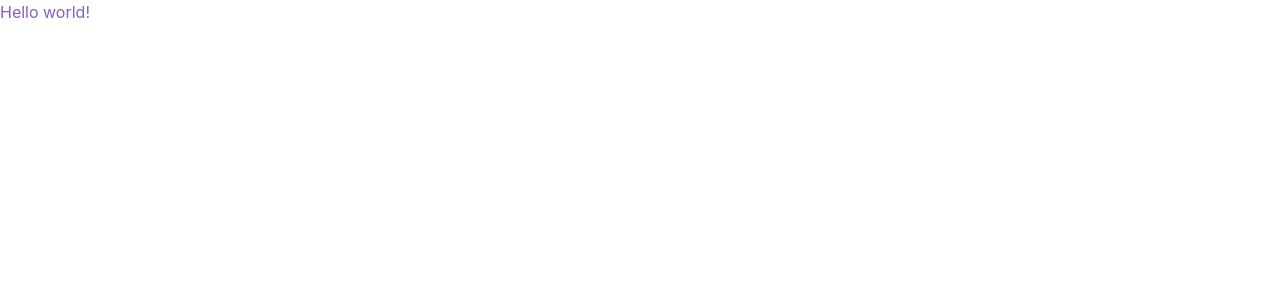
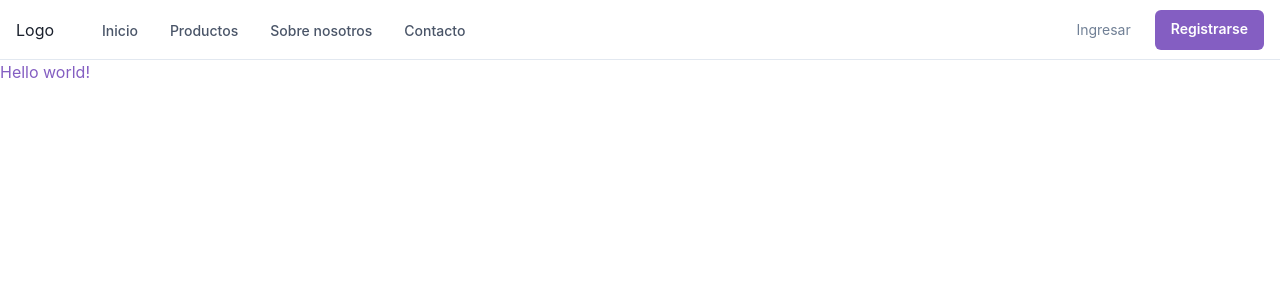
Before and after one commit to Gibbsforce/carloschavez, a React (Vite) app in the folder client/: page / in a window 1280 px wide. Shown: the top 300 px of the page. Built offline with nearby package versions, Linux system fonts and the light colour scheme.

Commit message:
headeer added

```diff
--- a/client/package.json
+++ b/client/package.json
@@ -9,6 +9,7 @@
     "preview": "vite preview"
   },
   "dependencies": {
+    "@chakra-ui/icons": "^2.0.11",
     "@chakra-ui/react": "^2.3.6",
     "@emotion/react": "^11.10.4",
     "@emotion/styled": "^11.10.4",
--- a/client/src/App.jsx
+++ b/client/src/App.jsx
@@ -1,10 +1,13 @@
 // chakra test
 import { Box } from "@chakra-ui/react"
+// Components
+import Header from "./components/Header"
 // Routing
 import { BrowserRouter as Router, Routes, Route } from "react-router-dom"
 const App = () => {
   return (
     <Router>
+      <Header />
       <Routes>
         <Route path="/" element={<Box color="primary">Hello world!</Box>} />
       </Routes>
--- /dev/null
+++ b/client/src/components/Header/Index.jsx
@@ -0,0 +1,258 @@
+import {
+  Box,
+  Flex,
+  Text,
+  IconButton,
+  Button,
+  Stack,
+  Collapse,
+  Icon,
+  Link,
+  Popover,
+  PopoverTrigger,
+  PopoverContent,
+  useColorModeValue,
+  useBreakpointValue,
+  useDisclosure,
+} from "@chakra-ui/react"
+import {
+  HamburgerIcon,
+  CloseIcon,
+  ChevronDownIcon,
+  ChevronRightIcon,
+} from "@chakra-ui/icons"
+import { NAV_ITEMS } from "../../utils/navbarItems"
+export default function WithSubnavigation() {
+  const { isOpen, onToggle } = useDisclosure()
+
+  return (
+    <Box>
+      <Flex
+        bg={useColorModeValue("white", "gray.800")}
+        color={useColorModeValue("gray.600", "white")}
+        minH={"60px"}
+        py={{ base: 2 }}
+        px={{ base: 4 }}
+        borderBottom={1}
+        borderStyle={"solid"}
+        borderColor={useColorModeValue("gray.200", "gray.900")}
+        align={"center"}
+      >
+        <Flex
+          flex={{ base: 1, md: "auto" }}
+          ml={{ base: -2 }}
+          display={{ base: "flex", md: "none" }}
+        >
+          <IconButton
+            onClick={onToggle}
+            icon={
+              isOpen ? <CloseIcon w={3} h={3} /> : <HamburgerIcon w={5} h={5} />
+            }
+            variant={"ghost"}
+            aria-label={"Toggle Navigation"}
+          />
+        </Flex>
+        <Flex flex={{ base: 1 }} justify={{ base: "center", md: "start" }}>
+          <Text
+            textAlign={useBreakpointValue({ base: "center", md: "left" })}
+            fontFamily={"heading"}
+            color={useColorModeValue("gray.800", "white")}
+          >
+            Logo
+          </Text>
+
+          <Flex display={{ base: "none", md: "flex" }} ml={10}>
+            <DesktopNav />
+          </Flex>
+        </Flex>
+
+        <Stack
+          flex={{ base: 1, md: 0 }}
+          justify={"flex-end"}
+          direction={"row"}
+          spacing={6}
+        >
+          <Button
+            as={"a"}
+            fontSize={"sm"}
+            fontWeight={400}
+            variant={"link"}
+            href={"#"}
+          >
+            Ingresar
+          </Button>
+          <Button
+            display={{ base: "none", md: "inline-flex" }}
+            fontSize={"sm"}
+            fontWeight={600}
+            color={"white"}
+            bg={"primary"}
+            href={"#"}
+            _hover={{
+              bg: "secondary",
+            }}
+          >
+            Registrarse
+          </Button>
+        </Stack>
+      </Flex>
+
+      <Collapse in={isOpen} animateOpacity>
+        <MobileNav />
+      </Collapse>
+    </Box>
+  )
+}
+
+const DesktopNav = () => {
+  const linkColor = useColorModeValue("gray.600", "gray.200")
+  const linkHoverColor = useColorModeValue("gray.800", "white")
+  const popoverContentBgColor = useColorModeValue("white", "gray.800")
+
+  return (
+    <Stack direction={"row"} spacing={4}>
+      {NAV_ITEMS.map((navItem) => (
+        <Box key={navItem.label}>
+          <Popover trigger={"hover"} placement={"bottom-start"}>
+            <PopoverTrigger>
+              <Link
+                p={2}
+                href={navItem.href ?? "#"}
+                fontSize={"sm"}
+                fontWeight={500}
+                color={linkColor}
+                _hover={{
+                  textDecoration: "none",
+                  color: linkHoverColor,
+                }}
+              >
+                {navItem.label}
+              </Link>
+            </PopoverTrigger>
+
+            {navItem.children && (
+              <PopoverContent
+                border={0}
+                boxShadow={"xl"}
+                bg={popoverContentBgColor}
+                p={4}
+                rounded={"xl"}
+                minW={"sm"}
+              >
+                <Stack>
+                  {navItem.children.map((child) => (
+                    <DesktopSubNav key={child.label} {...child} />
+                  ))}
+                </Stack>
+              </PopoverContent>
+            )}
+          </Popover>
+        </Box>
+      ))}
+    </Stack>
+  )
+}
+
+const DesktopSubNav = ({ label, href, subLabel }) => {
+  return (
+    <Link
+      href={href}
+      role={"group"}
+      display={"block"}
+      p={2}
+      rounded={"md"}
+      _hover={{ bg: useColorModeValue("pink.50", "gray.900") }}
+    >
+      <Stack direction={"row"} align={"center"}>
+        <Box>
+          <Text
+            transition={"all .3s ease"}
+            _groupHover={{ color: "primary" }}
+            fontWeight={500}
+          >
+            {label}
+          </Text>
+          <Text fontSize={"sm"}>{subLabel}</Text>
+        </Box>
+        <Flex
+          transition={"all .3s ease"}
+          transform={"translateX(-10px)"}
+          opacity={0}
+          _groupHover={{ opacity: "100%", transform: "translateX(0)" }}
+          justify={"flex-end"}
+          align={"center"}
+          flex={1}
+        >
+          <Icon color={"primary"} w={5} h={5} as={ChevronRightIcon} />
+        </Flex>
+      </Stack>
+    </Link>
+  )
+}
+
+const MobileNav = () => {
+  return (
+    <Stack
+      bg={useColorModeValue("white", "gray.800")}
+      p={4}
+      display={{ md: "none" }}
+    >
+      {NAV_ITEMS.map((navItem) => (
+        <MobileNavItem key={navItem.label} {...navItem} />
+      ))}
+    </Stack>
+  )
+}
+
+const MobileNavItem = ({ label, children, href }) => {
+  const { isOpen, onToggle } = useDisclosure()
+
+  return (
+    <Stack spacing={4} onClick={children && onToggle}>
+      <Flex
+        py={2}
+        as={Link}
+        href={href ?? "#"}
+        justify={"space-between"}
+        align={"center"}
+        _hover={{
+          textDecoration: "none",
+        }}
+      >
+        <Text
+          fontWeight={600}
+          color={useColorModeValue("gray.600", "gray.200")}
+        >
+          {label}
+        </Text>
+        {children && (
+          <Icon
+            as={ChevronDownIcon}
+            transition={"all .25s ease-in-out"}
+            transform={isOpen ? "rotate(180deg)" : ""}
+            w={6}
+            h={6}
+          />
+        )}
+      </Flex>
+
+      <Collapse in={isOpen} animateOpacity style={{ marginTop: "0!important" }}>
+        <Stack
+          mt={2}
+          pl={4}
+          borderLeft={1}
+          borderStyle={"solid"}
+          borderColor={useColorModeValue("gray.200", "gray.700")}
+          align={"start"}
+        >
+          {children &&
+            children.map((child) => (
+              <Link key={child.label} py={2} href={child.href}>
+                {child.label}
+              </Link>
+            ))}
+        </Stack>
+      </Collapse>
+    </Stack>
+  )
+}
--- /dev/null
+++ b/client/src/utils/navbarItems.js
@@ -0,0 +1,40 @@
+export const NAV_ITEMS = [
+  {
+    label: "Inicio",
+    children: [
+      {
+        label: "Explore Design Work",
+        subLabel: "Trending Design to inspire you",
+        href: "#",
+      },
+      {
+        label: "New & Noteworthy",
+        subLabel: "Up-and-coming Designers",
+        href: "#",
+      },
+    ],
+  },
+  {
+    label: "Productos",
+    children: [
+      {
+        label: "Listar todos",
+        subLabel: "Encuentra tu producto",
+        href: "#",
+      },
+      {
+        label: "Comprar",
+        subLabel: "Ir directamente a comprar",
+        href: "#",
+      },
+    ],
+  },
+  {
+    label: "Sobre nosotros",
+    href: "#",
+  },
+  {
+    label: "Contacto",
+    href: "#",
+  },
+]
```
Also changed, not shown: 1 other file (tests, documents, lock files or other folders).
